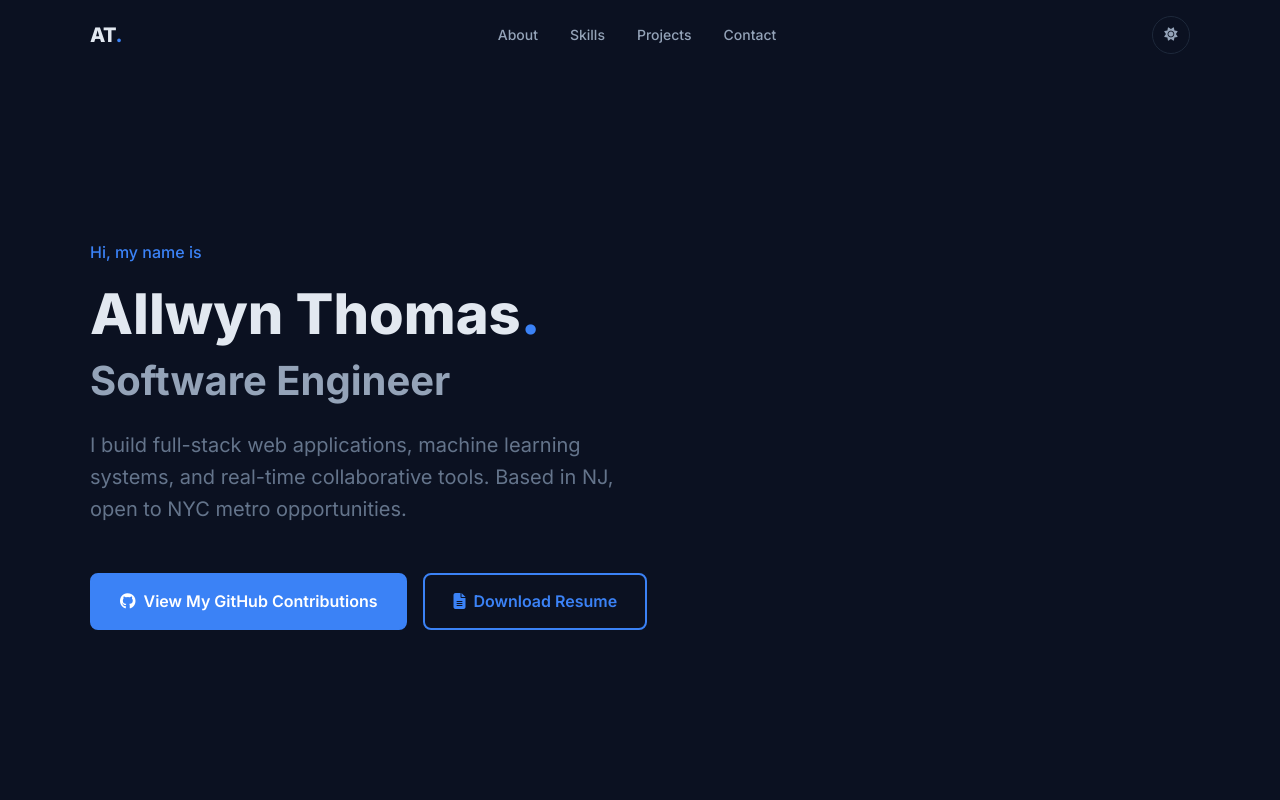
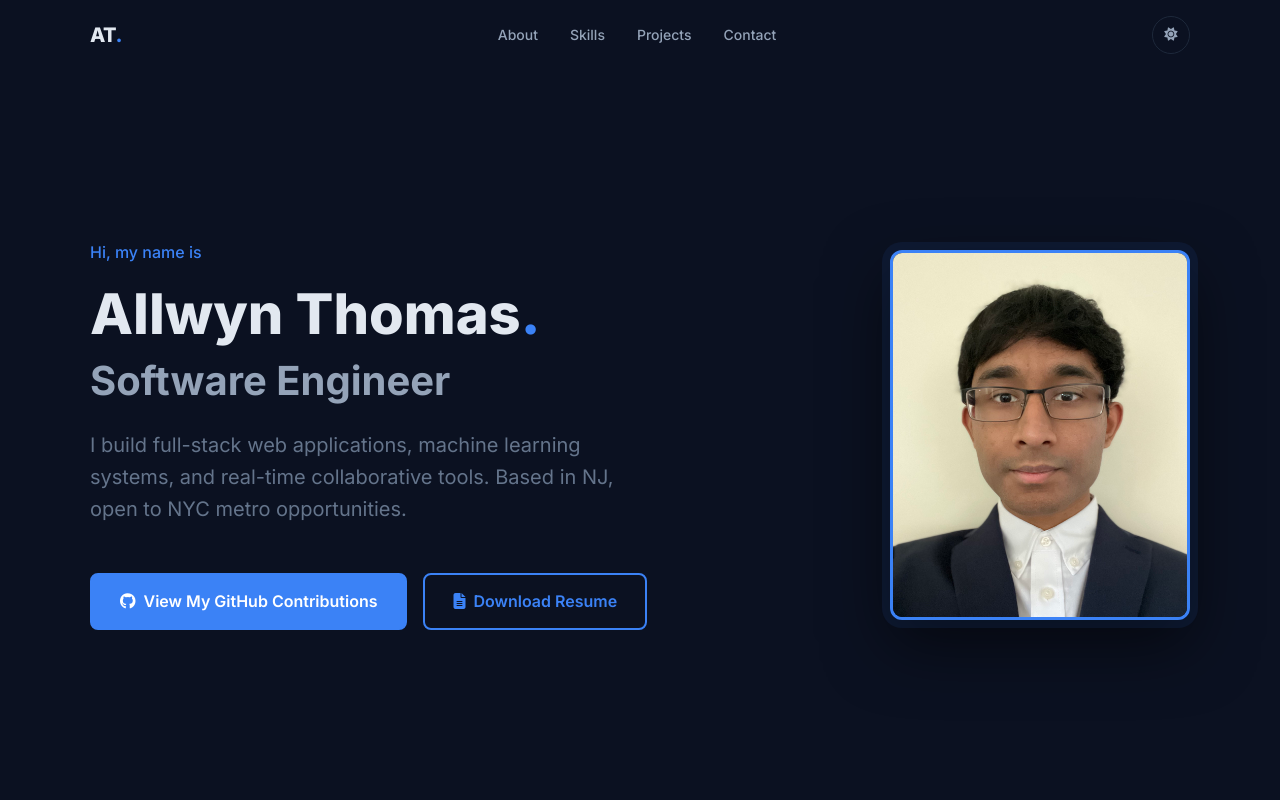
Before and after one commit to AllwynThomas/is117-career-engineered-portfolio, a website built with Vite: page index.html in a window 1280 px wide. Shown: the top 800 px of the page. Built offline with nearby package versions, Linux system fonts and the light colour scheme.

Commit message:
feat(profile-picture): add profile picture to hero section

```diff
--- a/css/styles.css
+++ b/css/styles.css
@@ -257,6 +257,18 @@ h1, h2, h3 {
     padding-top: var(--nav-height);
 }
 
+.hero__container {
+    display: flex;
+    align-items: center;
+    justify-content: space-between;
+    gap: var(--space-2xl);
+}
+
+.hero__content {
+    flex: 1;
+    min-width: 0;
+}
+
 .hero__greeting {
     color: var(--accent);
     font-size: var(--font-size-base);
@@ -298,11 +310,38 @@ h1, h2, h3 {
     animation: fadeInUp 0.6s ease forwards;
 }
 
-.hero .fade-up:nth-child(1) { animation-delay: 0.1s; }
-.hero .fade-up:nth-child(2) { animation-delay: 0.2s; }
-.hero .fade-up:nth-child(3) { animation-delay: 0.3s; }
-.hero .fade-up:nth-child(4) { animation-delay: 0.4s; }
-.hero .fade-up:nth-child(5) { animation-delay: 0.5s; }
+.hero__content .fade-up:nth-child(1) { animation-delay: 0.1s; }
+.hero__content .fade-up:nth-child(2) { animation-delay: 0.2s; }
+.hero__content .fade-up:nth-child(3) { animation-delay: 0.3s; }
+.hero__content .fade-up:nth-child(4) { animation-delay: 0.4s; }
+.hero__content .fade-up:nth-child(5) { animation-delay: 0.5s; }
+.hero__photo.fade-up                  { animation-delay: 0.35s; }
+
+/* Hero photo */
+.hero__photo {
+    flex-shrink: 0;
+}
+
+.hero__photo-img {
+    display: block;
+    width: 260px;
+    height: 320px;
+    object-fit: cover;
+    object-position: center top;
+    border-radius: var(--radius-lg);
+    border: 3px solid var(--accent);
+    box-shadow:
+        0 0 0 8px rgba(59, 130, 246, 0.08),
+        0 24px 64px rgba(0, 0, 0, 0.55);
+    transition: transform var(--transition), box-shadow var(--transition);
+}
+
+.hero__photo-img:hover {
+    transform: translateY(-5px);
+    box-shadow:
+        0 0 0 8px rgba(59, 130, 246, 0.18),
+        0 32px 80px rgba(0, 0, 0, 0.65);
+}
 
 @keyframes fadeInUp {
     to {
@@ -622,6 +661,29 @@ h1, h2, h3 {
     transform: translateY(0);
 }
 
+/* ---------- Responsive — Mobile (hero stacks) ---------- */
+@media (max-width: 767px) {
+    .hero__container {
+        flex-direction: column-reverse;
+        text-align: center;
+        gap: var(--space-xl);
+    }
+
+    .hero__photo-img {
+        width: 180px;
+        height: 220px;
+    }
+
+    .hero__tagline {
+        margin-left: auto;
+        margin-right: auto;
+    }
+
+    .hero__ctas {
+        justify-content: center;
+    }
+}
+
 /* ---------- Responsive — Tablet 768px+ (Section 4.1) ---------- */
 @media (min-width: 768px) {
     .hero__name {
@@ -653,6 +715,11 @@ h1, h2, h3 {
 
     .hero__tagline {
         font-size: var(--font-size-xl);
+    }
+
+    .hero__photo-img {
+        width: 300px;
+        height: 370px;
     }
 
     .skills__grid {
--- a/index.html
+++ b/index.html
@@ -51,7 +51,8 @@
 
         <!-- ========== SECTION 3.1 — HERO ========== -->
         <section id="hero" class="hero">
-            <div class="container">
+            <div class="container hero__container">
+                <div class="hero__content">
                     <p class="hero__greeting fade-up">Hi, my name is</p>
                     <h1 class="hero__name fade-up">Allwyn Thomas<span class="accent">.</span></h1>
                     <h2 class="hero__title fade-up">Software Engineer</h2>
@@ -63,6 +64,10 @@
                         <a href="assets/resume/Allwyn_Thomas_Resume.pdf" target="_blank" rel="noopener noreferrer" class="btn btn--outline">
                             <i class="fas fa-file-alt"></i> Download Resume
                         </a>
+                    </div>
+                </div>
+                <div class="hero__photo fade-up">
+                    <img src="/assets/images/profile.jpg" alt="Allwyn Thomas — Software Engineer" class="hero__photo-img">
                 </div>
             </div>
         </section>
```
Also changed, not shown: public/assets/images/profile.jpg (added). Lines whose indentation alone changed are shown as unchanged.
